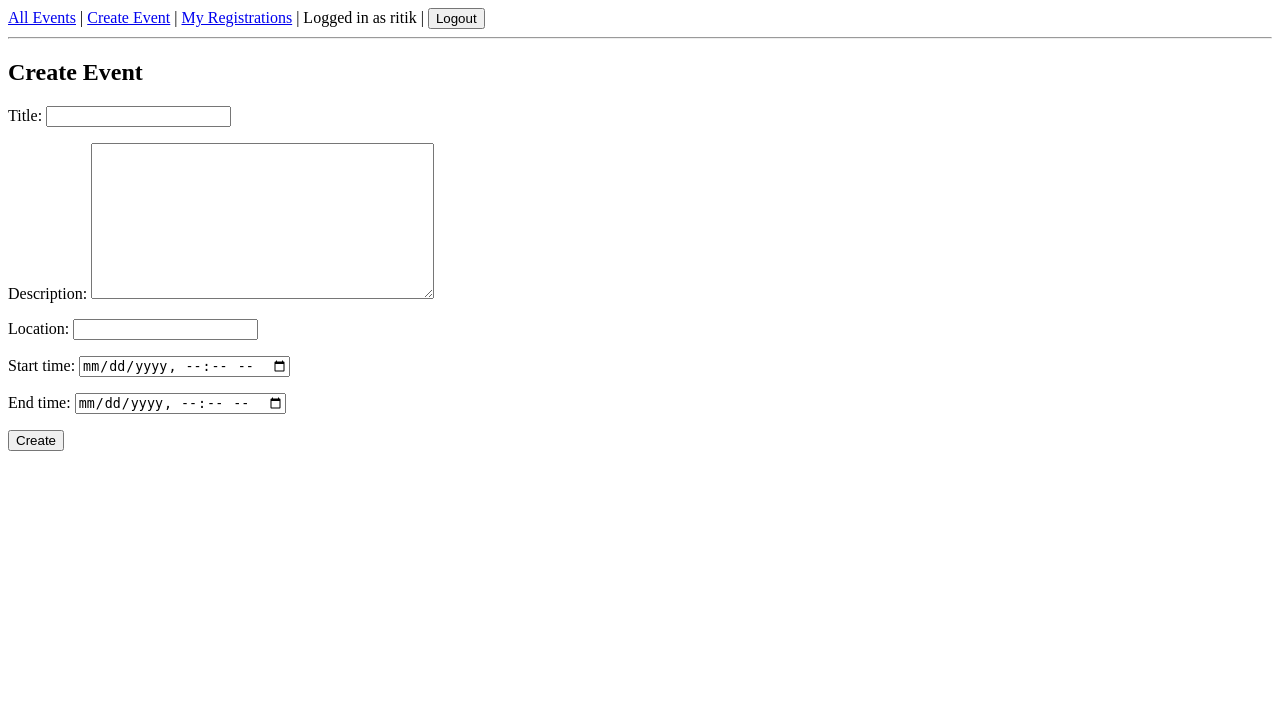
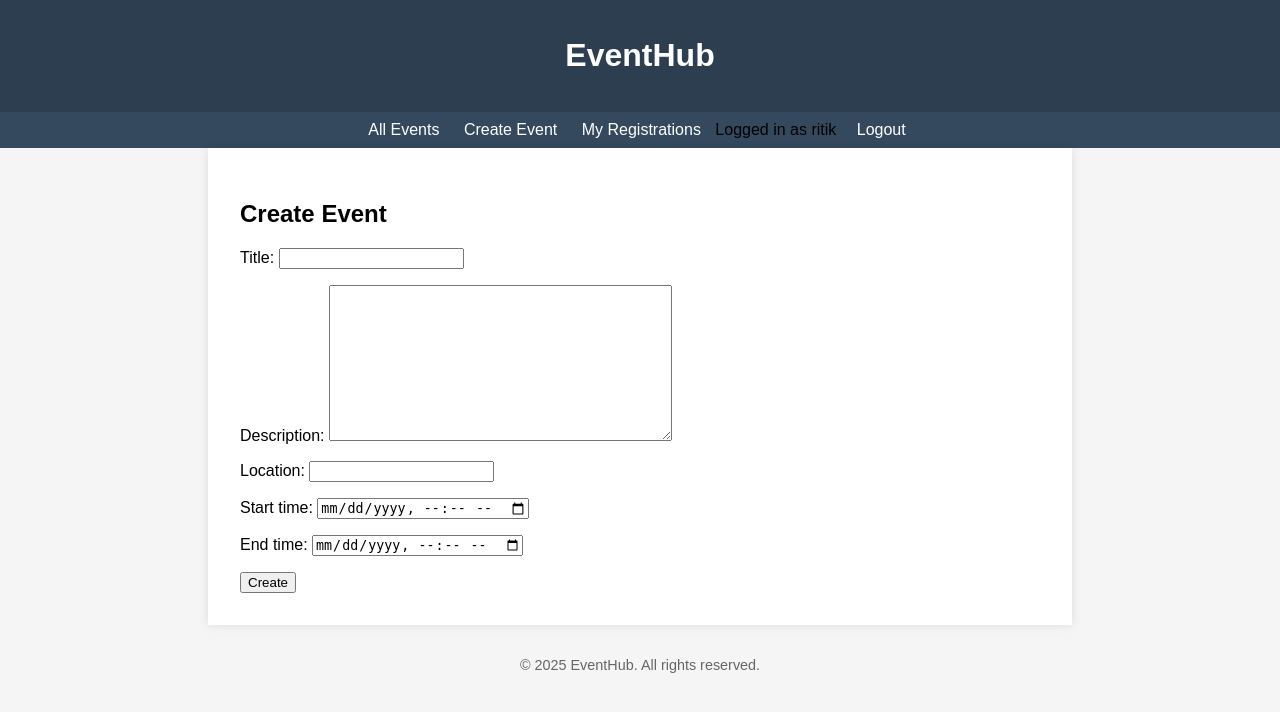
Before and after one commit to Ritik-Tayal/Event-Manager, a Django app: page /events/create/ in a window 1280 px wide. Shown: the top 712 px of the page. Run offline with Django 5.2, Linux system fonts and the light colour scheme; a user stored in the database is signed in; parts of the project's set-up code (start-up, migrations or seed data) failed here and were passed over.

Commit message:
added celery

```diff
--- a/manager/event/forms.py
+++ b/manager/event/forms.py
@@ -1,5 +1,7 @@
 from django import forms
 from .models import Event, Registration
+from django.contrib.auth.forms import UserCreationForm
+from django.contrib.auth.models import User
 
 class EventForm(forms.ModelForm):
     class Meta:
@@ -14,3 +16,11 @@ class RegistrationForm(forms.ModelForm):
     class Meta:
         model = Registration
         fields = ['event']
+
+
+class CustomUserCreationForm(UserCreationForm):
+    email = forms.EmailField(required=True)
+
+    class Meta:
+        model = User
+        fields = ['username', 'email', 'password1', 'password2']
--- a/manager/event/views.py
+++ b/manager/event/views.py
@@ -2,11 +2,11 @@ from django.shortcuts import render, redirect, get_object_or_404
 from django.views import View
 from django.contrib.auth.mixins import LoginRequiredMixin
 from .models import Event, Registration
-from .forms import EventForm, RegistrationForm
+from .forms import EventForm, RegistrationForm, CustomUserCreationForm
 from django.contrib.auth import login
 from django.contrib.auth.forms import UserCreationForm, AuthenticationForm
 from django.views.generic import FormView
-
+from .tasks import send_registration_confirmation
 
 class EventListView(View):
     def get(self, request):
@@ -39,6 +39,7 @@ class RegistrationCreateView(LoginRequiredMixin, View):
             reg = form.save(commit=False)
             reg.user = request.user
             reg.save()
+            send_registration_confirmation.delay(reg.id)
             return redirect('my-registrations')
         return render(request, 'events/register_event.html', {'form': form})
 
@@ -49,7 +50,7 @@ class MyRegistrationsView(LoginRequiredMixin, View):
 
 class UserRegisterView(FormView):
     template_name = 'registration/register.html'
-    form_class = UserCreationForm
+    form_class = CustomUserCreationForm
     success_url = '/events/'
 
     def form_valid(self, form):
--- a/manager/manager/__init__.py
+++ b/manager/manager/__init__.py
@@ -0,0 +1,3 @@
+from .celery import app as celery_app
+
+__all__ = ['celery_app']
--- a/manager/templates/base.html
+++ b/manager/templates/base.html
@@ -2,26 +2,39 @@
 <html lang="en">
 <head>
     <meta charset="UTF-8">
+    <meta name="viewport" content="width=device-width, initial-scale=1">
     <title>{% block title %}EventHub{% endblock %}</title>
+    <style>
+        body { font-family: Arial, sans-serif; background: #f5f5f5; margin: 0; padding: 0; }
+        header { background: #2c3e50; color: white; padding: 1rem; text-align: center; }
+        nav { background: #34495e; padding: 0.5rem; text-align: center; }
+        nav a, nav form button { color: white; margin: 0 10px; text-decoration: none; background: none; border: none; font-size: 1rem; cursor: pointer; }
+        nav form { display: inline; }
+        .container { max-width: 800px; margin: auto; background: white; padding: 2rem; box-shadow: 0 0 10px rgba(0,0,0,0.1); }
+        footer { text-align: center; margin-top: 2rem; font-size: 0.9rem; color: #666; }
+    </style>
 </head>
 <body>
+    {% if not request.path == '/login/' and not request.path == '/register/' %}
+        <header><h1>EventHub</h1></header>
         <nav>
-    <a href="/events/">All Events</a> |
-    <a href="/events/create/">Create Event</a> |
-    <a href="/events/my-registrations/">My Registrations</a> |
+            <a href="/events/">All Events</a>
             {% if user.is_authenticated %}
-        Logged in as {{ user.username }} |
-        <form action="{% url 'logout' %}" method="post" style="display:inline;">
-    {% csrf_token %}
-    <button type="submit">Logout</button>
-</form>
-
+                <a href="/events/create/">Create Event</a>
+                <a href="/events/my-registrations/">My Registrations</a>
+                <span>Logged in as {{ user.username }}</span>
+                <form action="/logout/" method="post">{% csrf_token %}<button type="submit">Logout</button></form>
             {% else %}
-        <a href="/login/">Login</a> |
+                <a href="/login/">Login</a>
                 <a href="/register/">Register</a>
             {% endif %}
         </nav>
-    <hr>
+    {% endif %}
+    <div class="container">
         {% block content %}{% endblock %}
+    </div>
+    <footer>
+        &copy; 2025 EventHub. All rights reserved.
+    </footer>
 </body>
 </html>
--- a/manager/templates/registration/login.html
+++ b/manager/templates/registration/login.html
@@ -7,4 +7,5 @@
     {{ form.as_p }}
     <button type="submit">Login</button>
 </form>
+<p>Don't have an account? <a href="/register/">Register here</a>.</p>
 {% endblock %}
```
Also changed, not shown: manager/event/tasks.py (added, +14 -0 lines), manager/manager/celery.py (added, +8 -0 lines), manager/manager/settings.py (+8 -0 lines), manager/db.sqlite3, manager/telegrambot/__init__.py (added), manager/telegrambot/bot.py (added), manager/telegrambot/management/commands/runbot.py (added), manager/telegrambot/migrations/__init__.py (added). Lines whose indentation alone changed are shown as unchanged.
